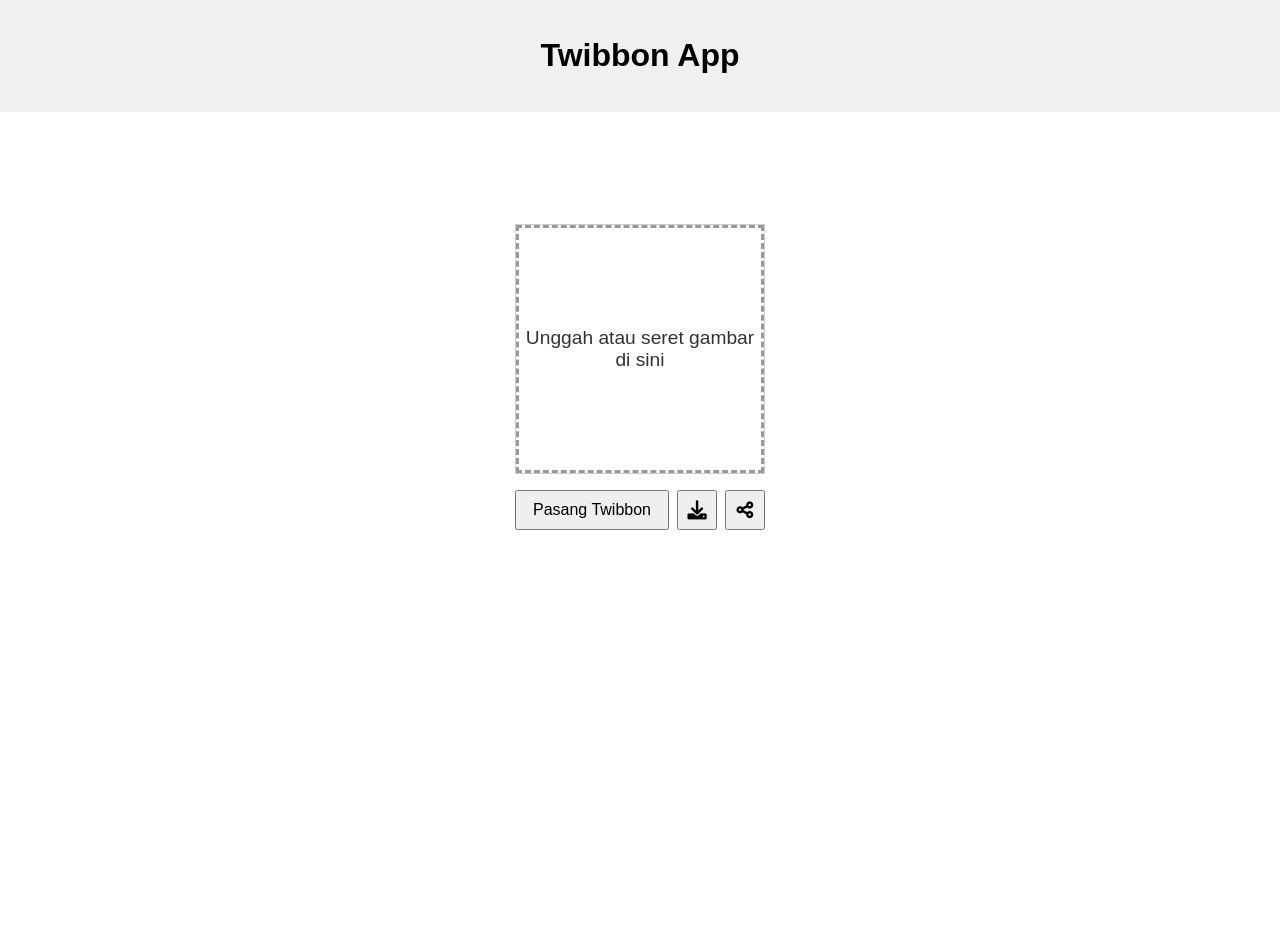
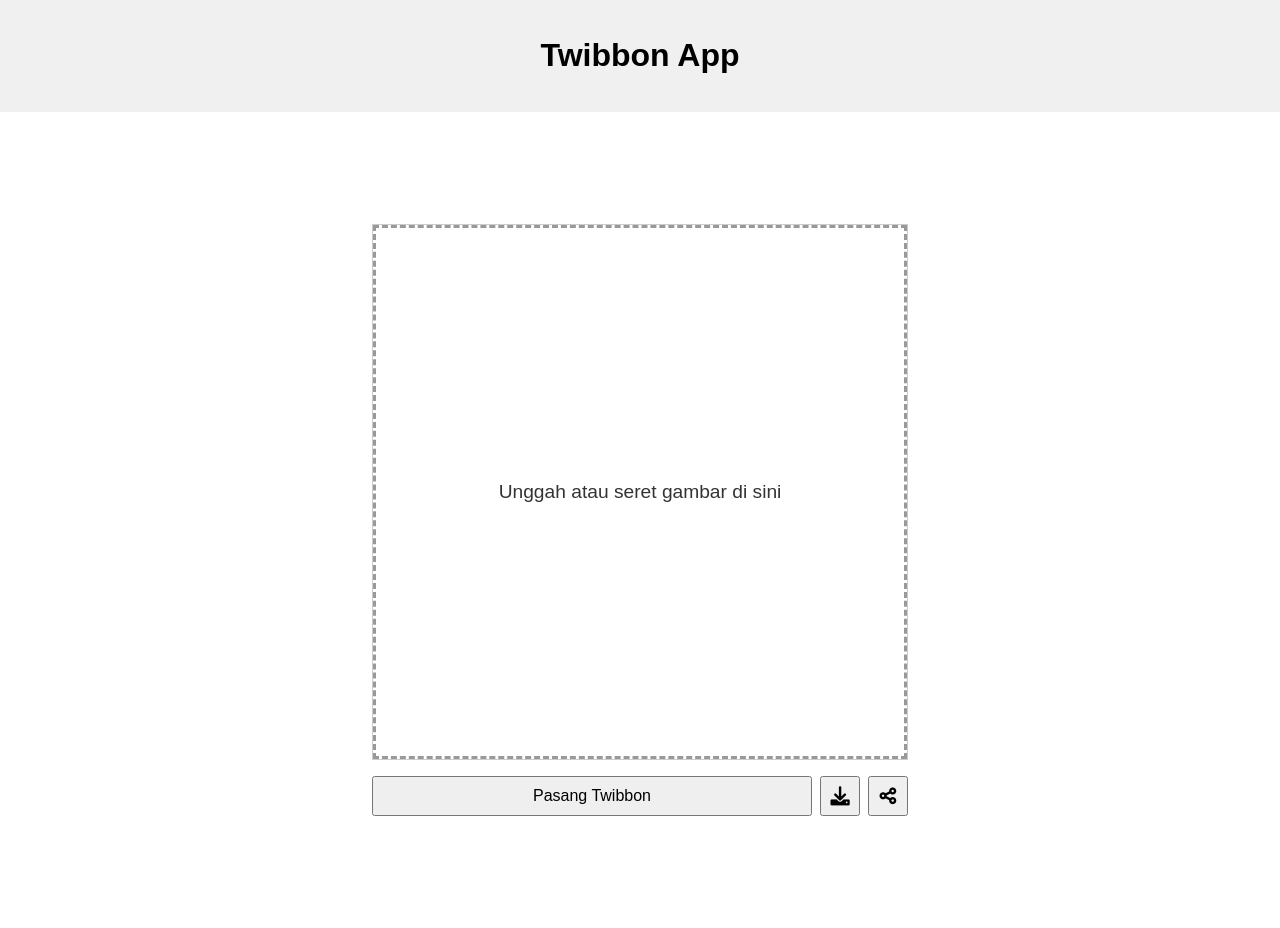
Before and after one commit to xtcodes/xtcodes.github.io, a Jekyll site: the page built from index.html, in a window 1280 px wide. Built offline with Jekyll 4.4.1, drawn with Linux system fonts in a browser that asks for light colours; before the commit the page ends 900 px from its top, so only the background shows below that.

Commit message:
Update style.css

```diff
--- a/assets/css/style.css
+++ b/assets/css/style.css
@@ -17,70 +17,84 @@ header {
 .twibbon-app {
   margin: 5rem auto;
 	padding: 2rem;
-  width: 100%;
-  max-width: 600px;
+  width: 600px;
   box-sizing: border-box;
 }
 
 .canvas-container {
+    /* Pastikan container kanvas mengisi lebar twibbon-app */
     width: 100%;
     margin-bottom: 0.5rem;
 }
 
 .canvas-sizer {
+    width: 100%;
+    padding-bottom: 100%;
     position: relative;
-  width: 100%;
-  aspect-ratio: 1 / 1; /* Gunakan ini sebagai pengganti padding-bottom trick */
     overflow: hidden;
 }
 
 .canvas-wrapper {
     position: absolute;
-  inset: 0;
+    top: 0;
+    left: 0;
+    width: 100%;
+    height: 100%;
+
     display: flex;
     justify-content: center;
     align-items: center;
+
     cursor: pointer;
+
     border: 1px solid #ccc;
     box-sizing: border-box;
-  width: 100%;
-  height: 100%;
 }
 
 canvas {
-  display: block;
   width: 100%;
   height: 100%;
+  display: block;
   border: none;
 }
 
 /* STYLE UNTUK DROP AREA/OVERLAY */
 .drop-overlay {
     position: absolute;
-  inset: 0;
+    top: 0;
+    left: 0;
+    width: 100%;
+    height: 100%;
+
     box-sizing: border-box;
+
     display: flex;
     flex-direction: column;
     justify-content: center;
     align-items: center;
+
     background-color: rgba(255, 255, 255, 0.9);
     color: #333;
     font-size: 1.2rem;
     text-align: center;
+
     border: 3px dashed transparent;
     transition: opacity 0.3s, background-color 0.2s;
     z-index: 10;
 }
 
+/* KELAS: Untuk menampilkan border dotted/dashed saat siap unggah */
 .drop-ready {
     border: 3px dashed #999;
 }
 
+/* Visual Feedback saat file diseret */
 .drag-over {
     border: 3px dashed #1e90ff;
     background-color: rgba(173, 216, 230, 0.7);
 }
 
+/* Kelas untuk menonaktifkan drop area (setelah gambar diunggah) */
 .drop-disabled {
     opacity: 0;
     pointer-events: none;
@@ -91,13 +105,12 @@ img {
   height: auto;
 }
 
-/* Kontrol tombol */
+/* --- Pengaturan Tombol (Menggunakan Flexbox) --- */
 .controls {
   margin-top: 1rem;
   display: flex;
   gap: 0.5rem;
   width: 100%;
-  flex-wrap: wrap;
 }
 
 .controls button {
@@ -106,42 +119,28 @@ img {
   font-size: 1rem;
 }
 
-/* Tombol twibbon fleksibel */
+/* 1. Tombol Twibbon: fleksibel, mengisi sisa ruang */
 #btnTwibbon {
   flex-grow: 1;
   padding: 0.5rem 1rem;
 }
 
-/* Tombol download dan share */
-#btnDownload,
-#btnShare {
+/* 2 & 3. Tombol Unduh & Bagikan: 40x40 persegi */
+#btnDownload, #btnShare {
   width: 40px;
   min-width: 40px;
   height: 40px;
   flex-shrink: 0;
+
   display: flex;
   justify-content: center;
   align-items: center;
   font-size: 1.2rem;
 }
 
-/* Responsive tweaks */
 	@media (max-width: 700px) {
     .twibbon-app {
-    margin: 1rem auto;
-    padding: 1rem;
-  }
-
-  .controls {
-    flex-direction: column;
-  }
-
-  #btnTwibbon {
-    width: 100%;
-  }
-
-  #btnDownload,
-  #btnShare {
-    width: 100%;
+      margin: 0 auto;
+      width: auto;
     }
   }
```
Lines whose indentation alone changed are shown as unchanged.
